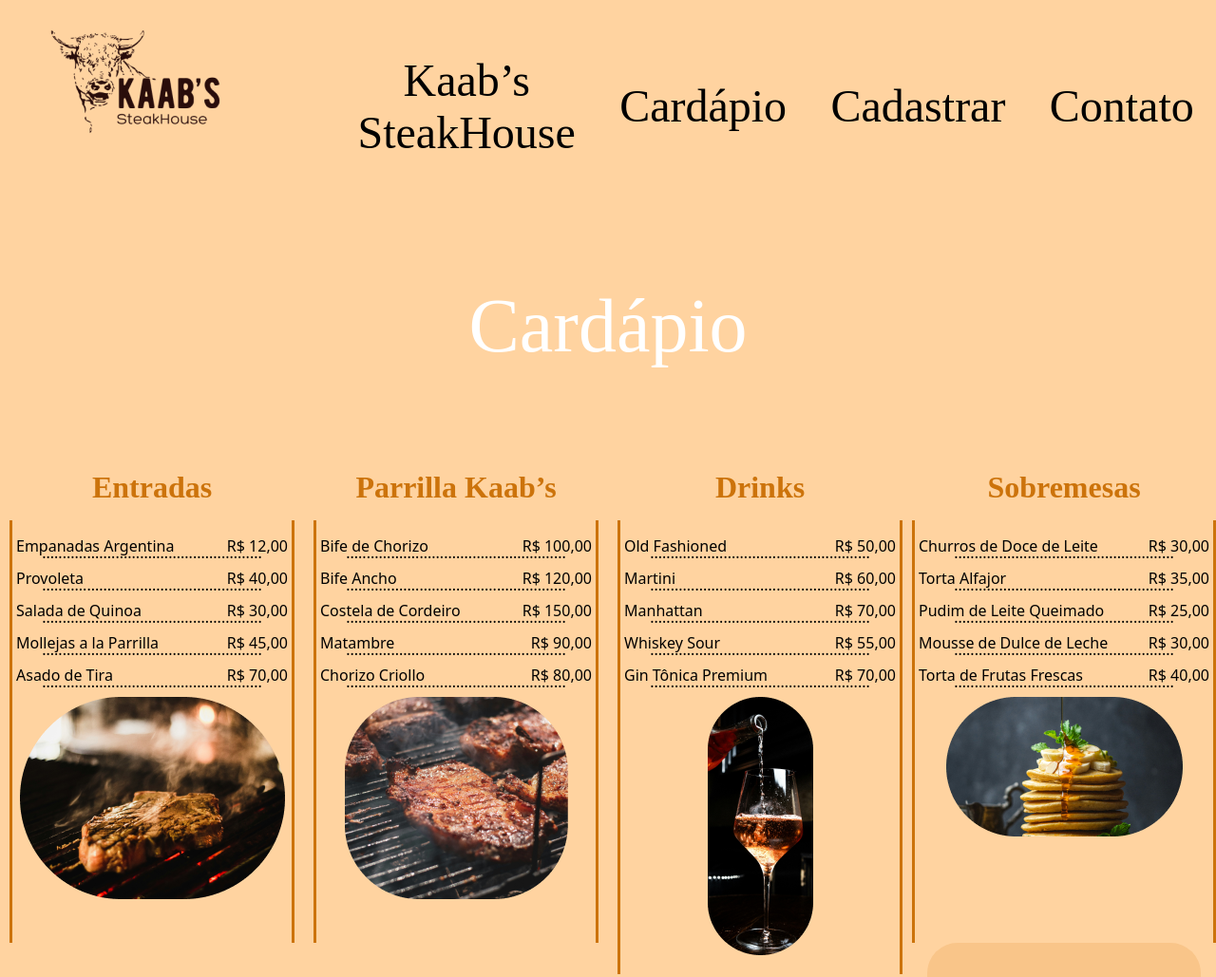
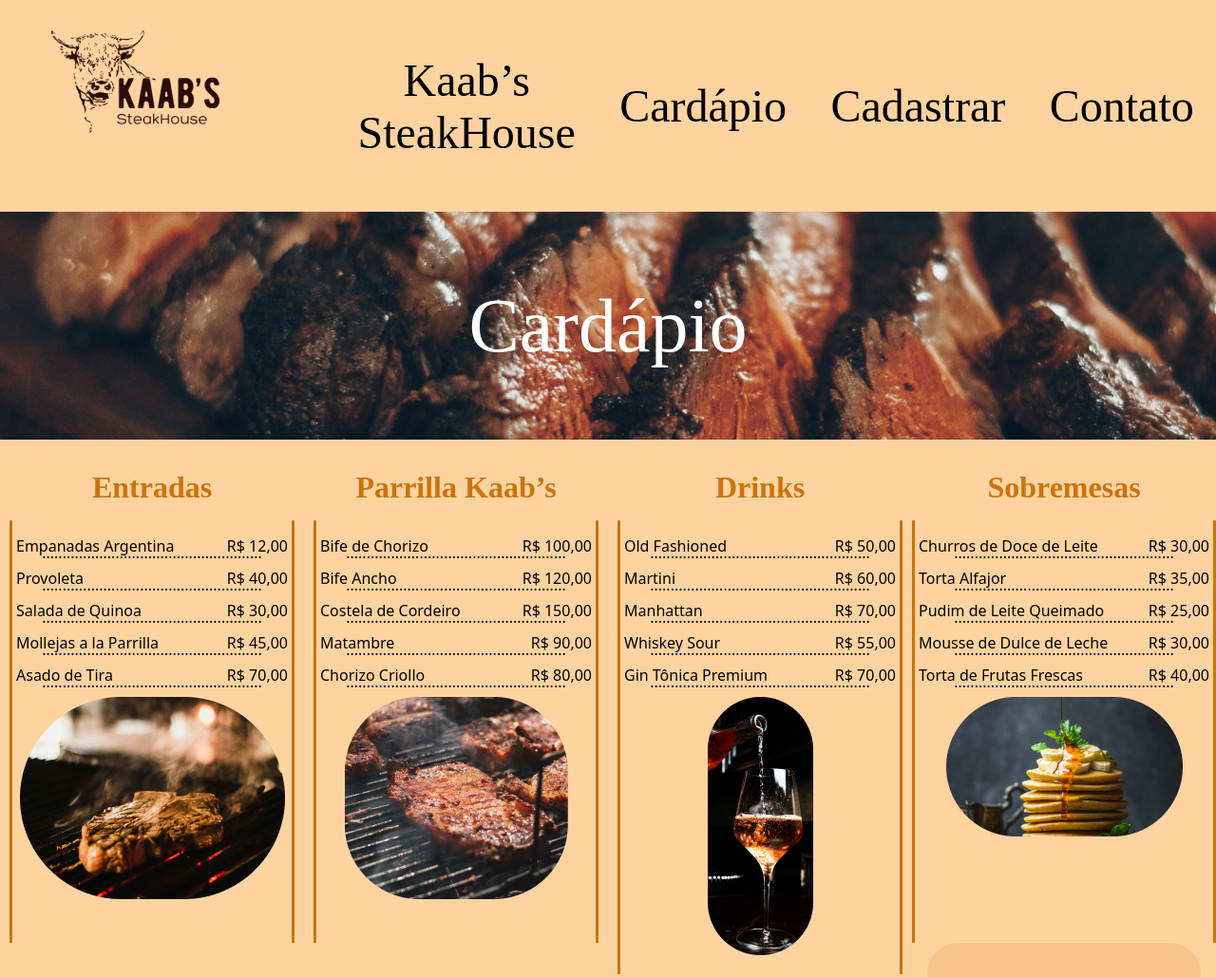
Before and after one commit to gkaab/churrasco, a plain HTML site: page cardapio.html in a window 1280 px wide. Shown: the top 1029 px of the page at 95% size. Drawn offline with Linux system fonts and the light colour scheme; the site is published under a folder, as on GitHub Pages, so addresses that start at the root find nothing; a web font is replaced by a local one.

Commit message:
Update cardapio.css

```diff
--- a/css/cardapio.css
+++ b/css/cardapio.css
@@ -3,7 +3,7 @@ main {
 }
 
 #banner {
-    background-image: url(/img/emerson-vieira-cpkPJ-U9eUM-unsplash\ 1.png);
+    background-image: url(../img/emerson-vieira-cpkPJ-U9eUM-unsplash\ 1.png);
     background-size: cover;
     background-repeat: no-repeat;
     height: 30vh;
```
